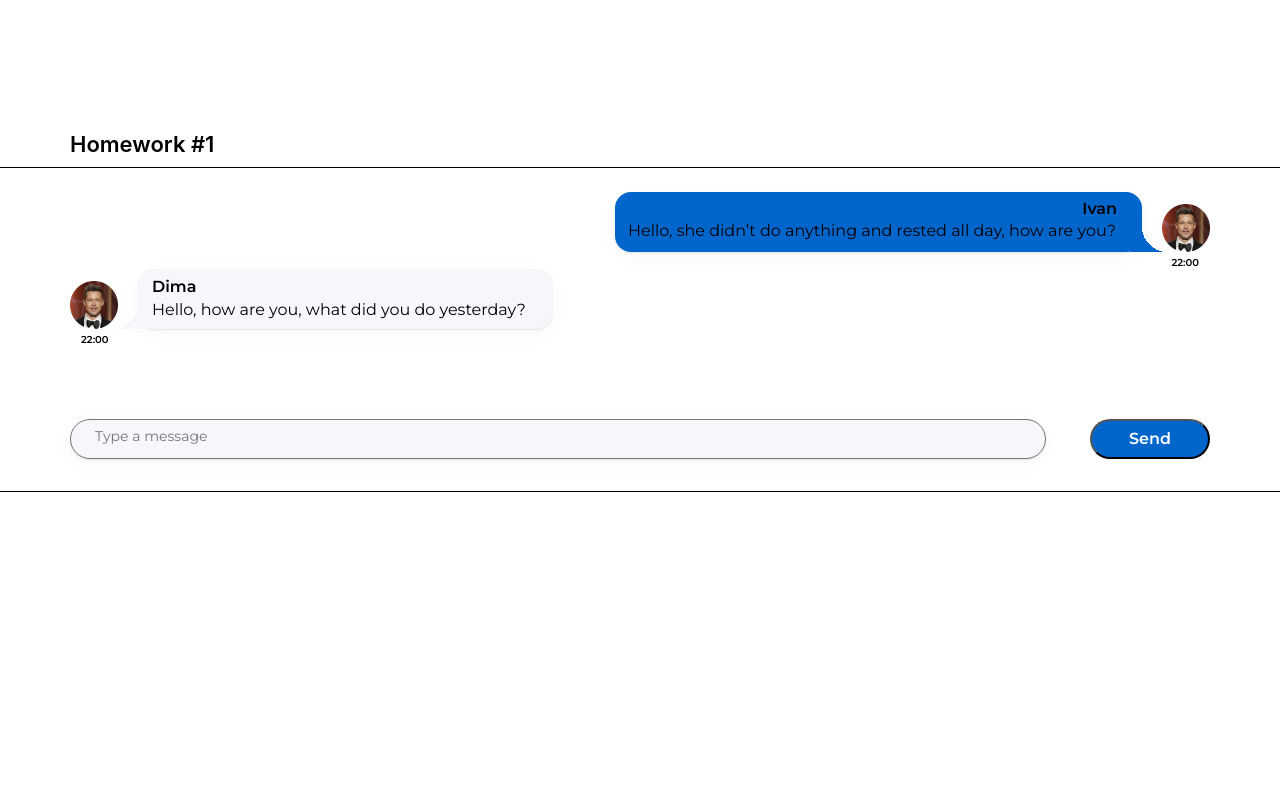
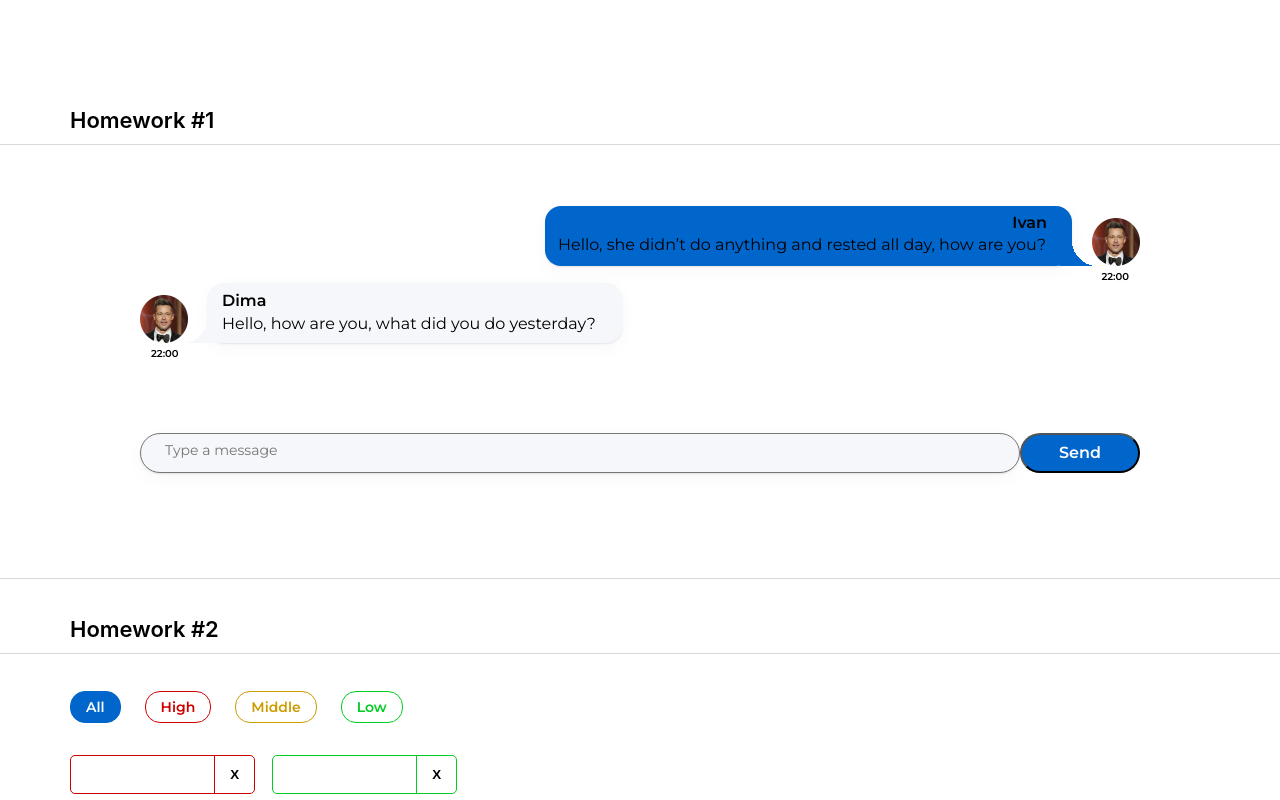
Before and after one commit to kravamango/homeworks, a React (Create React App) app: page /#/pre-junior in a window 1280 px wide. Before the commit this address led to /. Shown: the top 800 px of the page. Built offline with nearby package versions, Linux system fonts and the light colour scheme.

Commit message:
Homework №2

```diff
--- a/src/index.css
+++ b/src/index.css
@@ -2,6 +2,7 @@
     margin: 0;
     padding: 0;
     box-sizing: border-box;
+
 
 }
 
--- a/src/s1-main/App.module.css
+++ b/src/s1-main/App.module.css
@@ -1,7 +1,8 @@
 .App {
     /*--header_height: 60px;*/
     background-color: #FFFFFF;
-    border-bottom: 1px solid;
+
+    margin-top: 70px;
 
 
     /*position: relative;*/
@@ -14,10 +15,17 @@
     background-color: #FFFFFF;
     display: flex;
     flex-direction: column;
+    border-bottom: 1px solid #D9D9D9;
+    border-top: 1px solid #D9D9D9;
+
+    padding-top:37px;
+    padding-left: 70px;
+    padding-right: 70px;
+    padding-bottom: 73px;
 
 
 
-    max-width: 1280px;
+    max-width: 100%;
     margin: 0 auto;
 
 
@@ -26,12 +34,13 @@
 .hwTitle {
     font-weight: 600;
     font-size: 22px;
-    height: 168px;
-    border-bottom: 1px solid;
+    height: 74px;
+
     position: static;
     padding-left: 70px;
-    padding-top: 131px;
+    padding-top: 37px;
     background-color: #FFFFFF;
+
 }
 :root {
     background-color:#FFFFFF;
--- a/src/s1-main/App.tsx
+++ b/src/s1-main/App.tsx
@@ -1,13 +1,14 @@
 import React from 'react'
 import s from './App.module.css'
 import HW1 from '../s2-homeworks/hw01/HW1'
+import HW2 from "../s2-homeworks/hw02/HW2";
 
 function App() {
     return (
         <div className={s.App}>
             <HW1/>
             {/*раскомментировать по ходу выполнения*/}
-            {/*<HW2/>*/}
+            <HW2/>
             {/*<HW3/>*/}
             {/*<HW4/>*/}
 
--- a/src/s2-homeworks/hw01/message-sender/MessageSender.module.css
+++ b/src/s2-homeworks/hw01/message-sender/MessageSender.module.css
@@ -14,7 +14,7 @@
 
 .textarea {
 
-    width: 976px;
+    width: 88%;
     min-height: 40px;
     box-shadow: 0px 5px 20px rgba(29, 33, 38, 0.03), 0px 1px 2px rgba(29, 33, 38, 0.1);
     border-radius: 20px;
--- a/src/s2-homeworks/hw02/HW2.tsx
+++ b/src/s2-homeworks/hw02/HW2.tsx
@@ -17,16 +17,16 @@
 * */
 
 // types
-export type AffairPriorityType = any // need to fix any
+export type AffairPriorityType = 'high' | 'middle' | 'low'// need to fix any
 export type AffairType = {
-    _id: any // need to fix any
-    name: any // need to fix any
+    _id: number // need to fix any
+    name: string // need to fix any
     priority: AffairPriorityType
 }
 export type FilterType = 'all' | AffairPriorityType
 
 // constants
-const defaultAffairs: any = [ // need to fix any
+const defaultAffairs: Array<AffairType> = [ // need to fix any
     {_id: 1, name: 'React', priority: 'high'}, // студенты могут изменить содержимое name и количество элементов в массиве, ...priority не менять!
     {_id: 2, name: 'anime', priority: 'low'},
     {_id: 3, name: 'games', priority: 'low'},
@@ -35,22 +35,35 @@
 ]
 
 // pure helper functions
-export const filterAffairs = (affairs: any, filter: any): any => { // need to fix any
+export const filterAffairs = (affairs: Array<AffairType>, filter: FilterType): Array<AffairType> => {
+    if(filter === 'all') {
+        return affairs
+    }
+    if(filter === 'high') {
+        return affairs.filter(f => f.priority === 'high')
+    }
+    if(filter === 'low'){
+        return affairs.filter(f=>f.priority === 'low')
+    }
+    if(filter === 'middle'){
+        return affairs.filter(f=>f.priority === 'middle')
+    }
+    // need to fix any
 
+     else  return affairs // need to fix
+}
+export const deleteAffair = (affairs: Array<AffairType>, _id: number): Array<AffairType> => { // need to fix any
 
-    return affairs // need to fix
-}
-export const deleteAffair = (affairs: any, _id: any): any => { // need to fix any
-
-    return affairs // need to fix
+    return affairs.filter(f=>f._id !== _id) // need to fix
 }
 
 function HW2() {
-    const [affairs, setAffairs] = useState<any>(defaultAffairs) // need to fix any
+    const [affairs, setAffairs] = useState<Array<AffairType>>(defaultAffairs) // need to fix any
     const [filter, setFilter] = useState<FilterType>('all')
 
     const filteredAffairs = filterAffairs(affairs, filter)
-    const deleteAffairCallback = (_id: any) => { // need to fix any
+    const deleteAffairCallback = (_id: number) => {
+        setAffairs(deleteAffair(affairs,_id)) // need to fix any
         // need to fix
     }
 
--- a/src/s2-homeworks/hw02/affairs/Affairs.tsx
+++ b/src/s2-homeworks/hw02/affairs/Affairs.tsx
@@ -4,24 +4,24 @@
 import s from './Affairs.module.css'
 
 type AffairsPropsType = {
-    data: any // need to fix any
-    setFilter: any
-    deleteAffairCallback: any
+    data: Array<AffairType> // need to fix any
+    setFilter: (filter:FilterType) => void
+    deleteAffairCallback: (_id: number)=>void
     filter: FilterType
 }
 
 function Affairs(props: AffairsPropsType) {
     const setAll = () => {
-        // need to fix
+        props.setFilter('all')// need to fix
     }
     const setHigh = () => {
-        // need to fix
+        props.setFilter('high')// need to fix
     }
     const setMiddle = () => {
-        // need to fix
+        props.setFilter('middle')// need to fix
     }
     const setLow = () => {
-        // need to fix
+        props.setFilter('low')// need to fix
     }
 
     const cnAll = s.button + ' ' + s.all + (props.filter === 'all' ? ' ' + s.active : '')
--- a/src/s2-homeworks/hw02/affairs/affair/Affair.tsx
+++ b/src/s2-homeworks/hw02/affairs/affair/Affair.tsx
@@ -6,11 +6,12 @@
 type AffairPropsType = {
     // key не нужно типизировать
     affair: AffairType
-    deleteAffairCallback: any // need to fix any
+    deleteAffairCallback: (_id: number)=>void // need to fix any
 }
 
 function Affair(props: AffairPropsType) {
     const deleteCallback = () => {
+        props.deleteAffairCallback(props.affair._id)
         // need to fix
     }
 
@@ -36,7 +37,7 @@
                 id={'hw2-button-delete-' + props.affair._id}
                 className={buttonClass}
                 // need to fix
-
+                onClick={deleteCallback}
             >
                 {/*текст кнопки могут изменить студенты*/}
                 X
```
